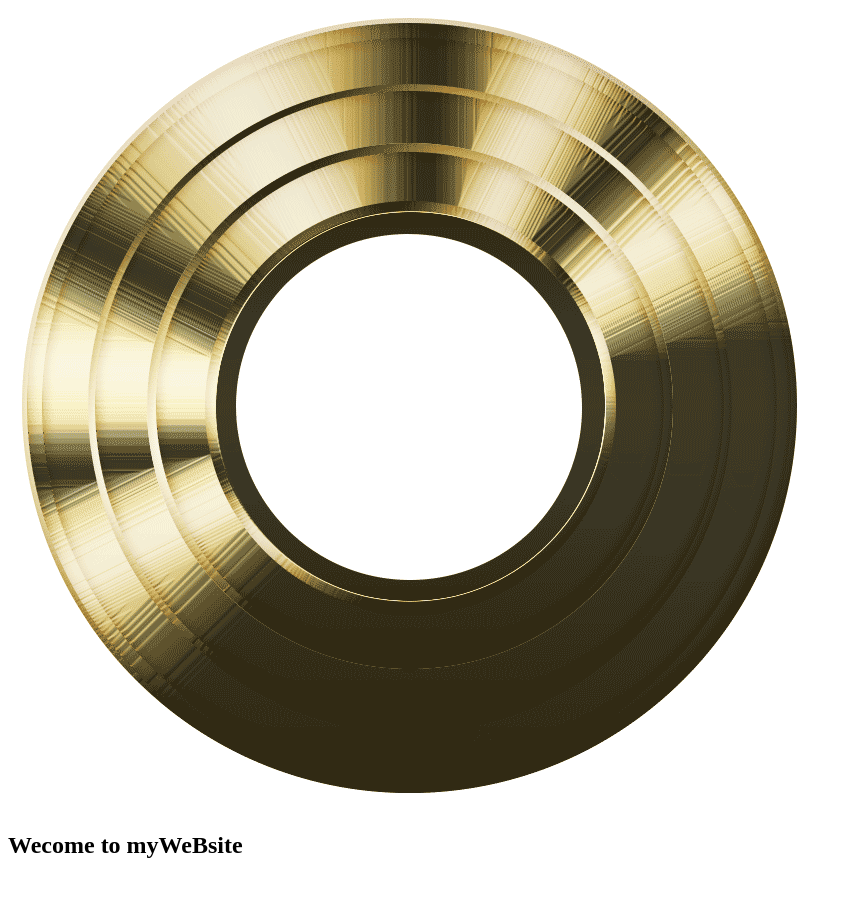
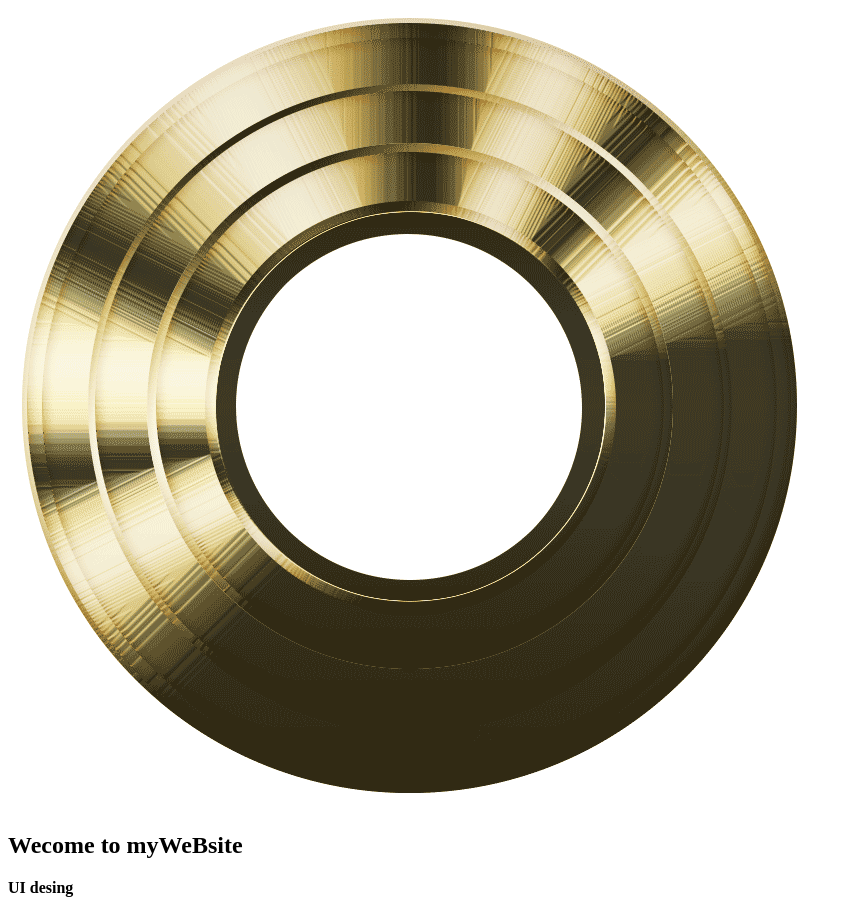
Before and after one commit to vitt-ajin/testgit00, a plain HTML site: page index.html in a window 1280 px wide. Shown: the whole page, without its empty margins (0-852 px from the left). Before the commit the page ends 879 px from the top, so only its background shows below. Drawn offline with Linux system fonts and the light colour scheme.

Commit message:
add ui design

```diff
--- a/index.html
+++ b/index.html
@@ -6,4 +6,5 @@
 <body>
     <img src="lgani62G06.png"/>
     <h2>Wecome to myWeBsite</h2>
+    <b>UI desing</b>
 </body>
```
